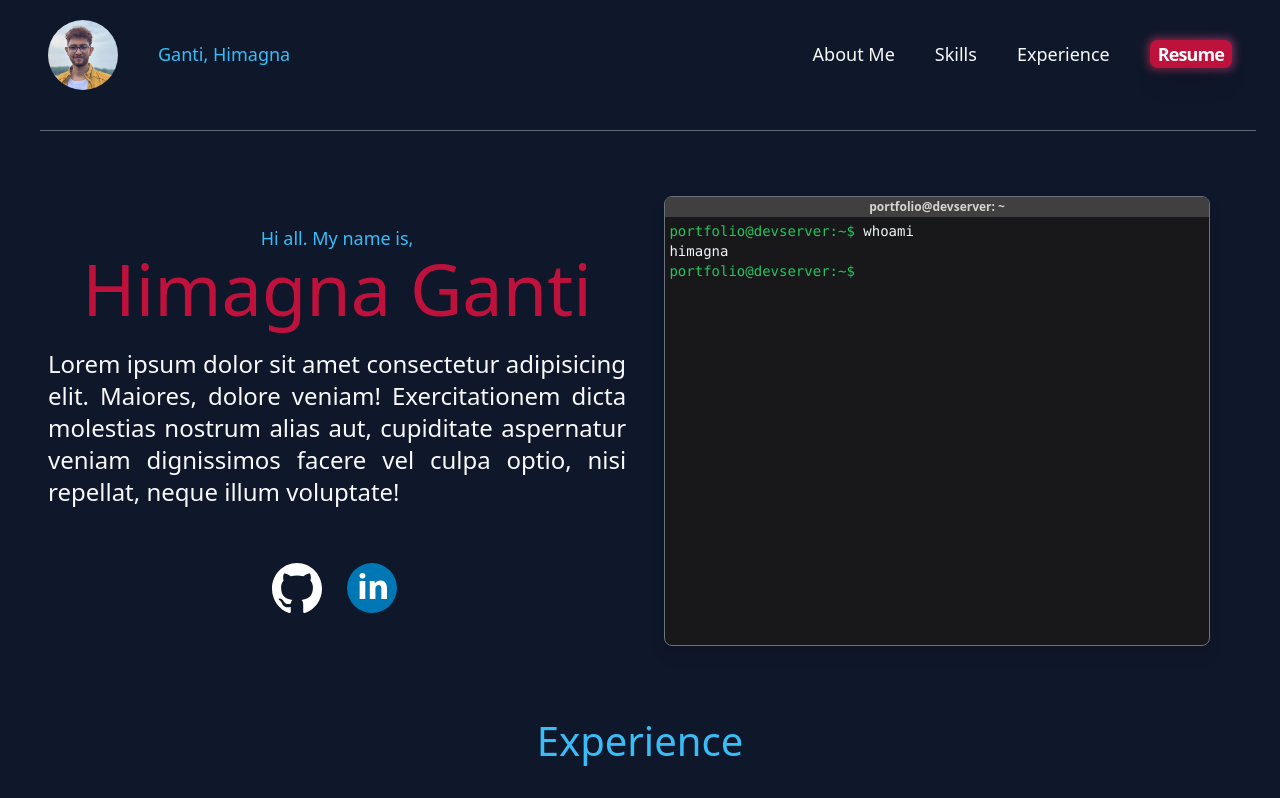
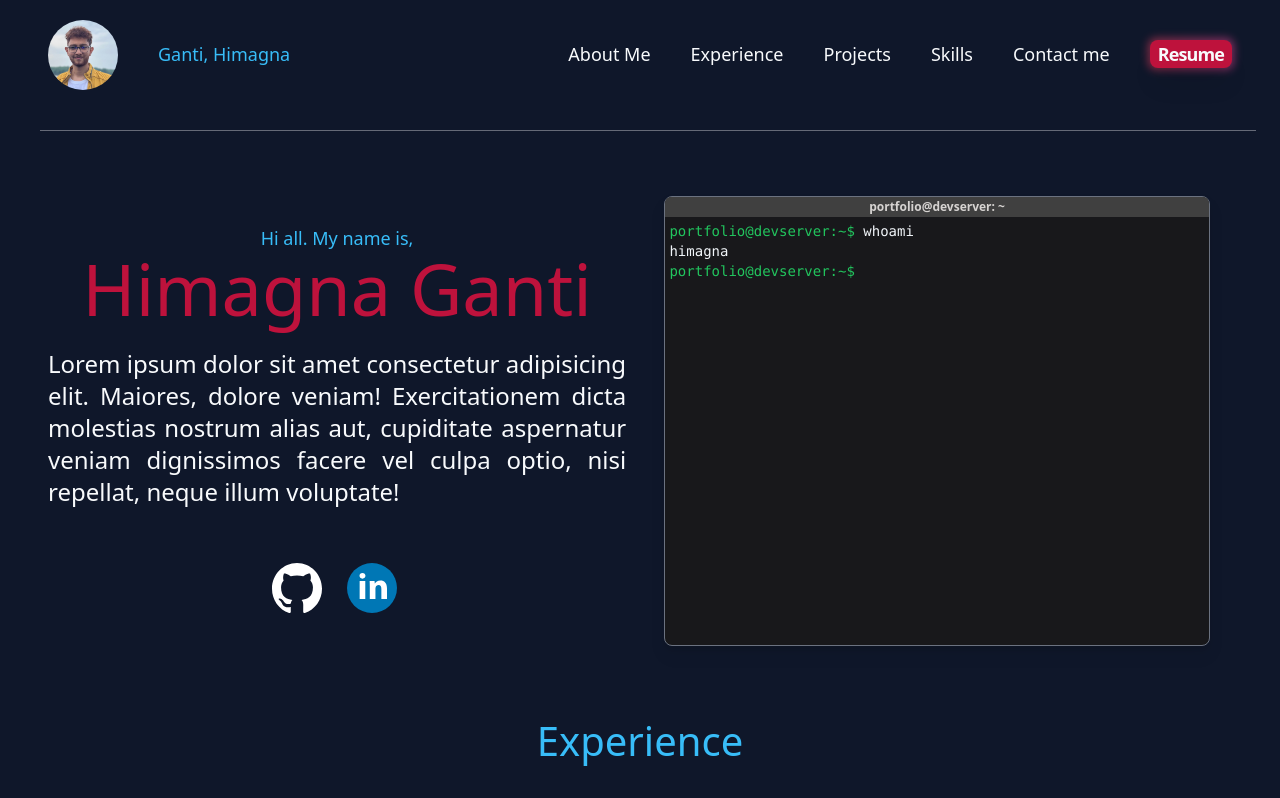
Before and after one commit to Himagna-Ganti/my_website, a React (Create React App) app: page / in a window 1280 px wide. Shown: the top 798 px of the page. Built offline with nearby package versions, Linux system fonts and the light colour scheme; a web font is replaced by a local one.

Commit message:
Added Footer

```diff
--- a/package.json
+++ b/package.json
@@ -8,7 +8,9 @@
     "@testing-library/user-event": "^13.5.0",
     "react": "^18.2.0",
     "react-dom": "^18.2.0",
+    "react-hook-form": "^7.48.2",
     "react-scripts": "5.0.1",
+    "react-scroll": "^1.9.0",
     "react-typed": "^1.2.0",
     "web-vitals": "^2.1.4"
   },
--- a/src/App.js
+++ b/src/App.js
@@ -4,6 +4,9 @@ import Header from "./components/Header";
 import Projects from "./components/Projects";
 import Experience from "./components/Experience";
 import Skills from "./components/Skills";
+import ContactForm from "./components/ContactForm";
+import Footer from "./components/Footer";
+
 function App() {
   return (
     <div className="bg-darkness overflow-hidden ">
@@ -13,6 +16,8 @@ function App() {
       <Experience />
       <Projects />
       <Skills />
+      <ContactForm />
+      <Footer />
     </div>
   );
 }
--- a/src/components/Card.js
+++ b/src/components/Card.js
@@ -13,7 +13,7 @@ function Card(props) {
       </div>
       <div className=" flex justify-between px-[20px]  h-[200px]">
         <div className=" flex flex-col w-[50%] items-center justify-center">
-          <p className="text-white text-[18px] ">{props.description}</p>
+          <p className="text-white text-[18px]  ">{props.description}</p>
         </div>
         <div className="w-[50%]  flex flex-row justify-end">
           <img src={props.image} className="rounded-lg" alt=""></img>
--- /dev/null
+++ b/src/components/ContactForm.js
@@ -0,0 +1,97 @@
+import React from "react";
+
+export default function ContactForm() {
+  /*
+  const [result, setResult] = React.useState("");
+
+  const onSubmit = async (event) => {
+    event.preventDefault();
+    setResult("Sending....");
+    const formData = new FormData(event.target);
+
+    formData.append("access_key", "48852d54-44e9-4e72-b5fe-5966570f4436");
+
+    const res = await fetch("https://api.web3forms.com/submit", {
+      method: "POST",
+      body: formData,
+    }).then((res) => res.json());
+
+    if (res.success) {
+      console.log("Success", res);
+      setResult(res.message);
+    } else {
+      console.log("Error", res);
+      setResult(res.message);
+    }
+  };*/
+
+  return (
+    <div id="contactme" className="flex justify-center">
+      <div className=" w-[800px]">
+        <div className="flex  justify-center   ">
+          <h2 className="text-code text-[40px] mb-3">Contact Us</h2>
+        </div>
+        <div className=" px-[20px]">
+          <form action="https://api.web3forms.com/submit" method="POST">
+            <input
+              type="hidden"
+              name="access_key"
+              value="48852d54-44e9-4e72-b5fe-5966570f4436"
+            ></input>
+            <div class="mb-4">
+              <label
+                for="name"
+                className="block text-md font-medium text-white"
+              >
+                Name
+              </label>
+              <input
+                type="text"
+                id="name"
+                name="name"
+                className="mt-1 p-2 w-full border rounded-md"
+              />
+              <input type="hidden" name="from_name" value="My_Website"></input>
+            </div>
+            <div class="mb-4">
+              <label
+                for="email"
+                className="block text-md font-medium text-white"
+              >
+                Email
+              </label>
+              <input
+                type="email"
+                id="email"
+                name="email"
+                className="mt-1 p-2 w-full border rounded-md"
+              />
+            </div>
+            <div class="mb-6">
+              <label
+                for="message"
+                className="block text-md font-medium text-white"
+              >
+                Message
+              </label>
+              <textarea
+                id="message"
+                name="message"
+                rows="4"
+                className="mt-1 p-2 w-full min-h-[20px]  border rounded-md"
+              ></textarea>
+            </div>
+            <div className="">
+              <button
+                type="submit"
+                className="bg-code text-white font-bold py-2 px-2 rounded-md w-[130px] hover:bg-white hover:text-code transition-colors duration-300 ease-in-out"
+              >
+                Send Message
+              </button>
+            </div>
+          </form>
+        </div>
+      </div>
+    </div>
+  );
+}
--- a/src/components/Experience.js
+++ b/src/components/Experience.js
@@ -38,7 +38,10 @@ const workEx = [
 
 function Experience() {
   return (
-    <div className=" w-[screen] mx-[40px] h-[700px] text-white px=[10px] mb-[50px]">
+    <div
+      className=" w-[screen] mx-[40px] h-[700px] text-white px=[10px] mb-[50px]"
+      id="experience"
+    >
       <div className="flex justify-center">
         <h1 className="text-code text-[40px]">Experience</h1>
       </div>
--- /dev/null
+++ b/src/components/Footer.js
@@ -0,0 +1,53 @@
+import React from "react";
+import gh from "../assets/gh.svg";
+import linkedin from "../assets/linkedin.svg";
+
+function Footer() {
+  return (
+    <div className="h-[120px] flex flex-col justify-center  mt-[30px] bg-card">
+      <div className=" text-white text-lg h-[80px]  mx-[50px] flex items-center justify-between ">
+        <div className="w-[300px] mx-[10px] h-[100px]  flex items-center  ">
+          <span className="text-rose-700 text-[20px]">
+            &copy; Himagna Ganti
+          </span>
+        </div>
+        <div className="w-[300px] mx-[10px] h-[100px]  flex items-center justify-end  space-x-6">
+          <div className="h-[37px] w-[37px]">
+            <a
+              target="_blank"
+              href="https://github.com/Himagna-Ganti"
+              rel="noreferrer"
+              className="pt-[5px]"
+            >
+              <img src={gh} alt="" />
+            </a>
+          </div>
+          <div className="h-[45px] w-[45px]">
+            <a
+              target="_blank"
+              href="https://www.linkedin.com/in/himagna-ganti-500b0b235/"
+              rel="noreferrer"
+            >
+              <img src={linkedin} alt="" />
+            </a>
+          </div>
+        </div>
+      </div>
+      <div className="text-rose-700 text-md flex justify-center mb-[20px]">
+        <span>
+          All trademarks belong to the respective owners. Icons provided by
+          <span>&#160;</span>
+          <a
+            href="https://www.svgrepo.com/"
+            target="_blank"
+            rel="noreferrer"
+            className="underline"
+          >
+            svgrepo
+          </a>
+        </span>
+      </div>
+    </div>
+  );
+}
+export default Footer;
--- a/src/components/Nav.js
+++ b/src/components/Nav.js
@@ -1,4 +1,5 @@
 import React from "react";
+import { Link } from "react-scroll";
 import propic from "../assets/100x100.jpg";
 function Nav() {
   return (
@@ -20,9 +21,55 @@ function Nav() {
 
       <div className="mt-5">
         <ul className="flex justify-around text-slate-50 text-lg space-x-10  ">
-          <li className="hover:text-buttons  duration-300 ">About Me</li>
-          <li className="hover:text-buttons duration-300">Skills</li>
-          <li className="hover:text-buttons duration-300"> Experience</li>
+          <a href="aboutme">
+            <li className="hover:text-buttons  duration-300 ">About Me</li>
+          </a>
+          <a href="experience">
+            <Link
+              to="experience"
+              spy={true}
+              smooth={true}
+              offset={0}
+              duration={500}
+            >
+              <li className="hover:text-buttons duration-300"> Experience</li>
+            </Link>
+          </a>
+
+          <a href="projects">
+            <Link
+              to="projects"
+              spy={true}
+              smooth={true}
+              offset={0}
+              duration={500}
+            >
+              <li className="hover:text-buttons duration-300"> Projects</li>
+            </Link>
+          </a>
+          <a href="skills">
+            <Link
+              to="skills"
+              spy={true}
+              smooth={true}
+              offset={0}
+              duration={500}
+            >
+              <li className="hover:text-buttons duration-300">Skills</li>
+            </Link>
+          </a>
+          <a href="contactme">
+            <Link
+              to="contactme"
+              spy={true}
+              smooth={true}
+              offset={0}
+              duration={500}
+            >
+              <li className="hover:text-buttons duration-300"> Contact me</li>
+            </Link>
+          </a>
+
           <div className="relative group ">
             <div className="absolute -inset-0.5  bg-gradient-to-r from-rose-500 to-pink-500 rounded-lg blur-sm opacity-50 group-hover:opacity-80 transition duration-1000 group-hover:duration-300"></div>
             <li className="relative">
--- a/src/components/Projects.js
+++ b/src/components/Projects.js
@@ -36,7 +36,10 @@ const projects = [
 ];
 function Projects() {
   return (
-    <div className=" m-10 h-[1100px]  w-[screen] flex-col content-center justify-center ">
+    <div
+      id="projects"
+      className=" m-10 h-[1100px]  w-[screen] flex-col content-center justify-center "
+    >
       <div className="flex justify-center">
         <h1 className="text-[40px] text-code">Projects</h1>
       </div>
--- a/src/components/Skills.js
+++ b/src/components/Skills.js
@@ -139,7 +139,7 @@ let skills = [
 ];
 function Skills() {
   return (
-    <div className=" m-10 h-[550px]  w-[screen]">
+    <div id="skills" className=" m-10 h-[550px]  w-[screen]">
       <div className="text-code text-[40px] flex justify-center">
         Skills and Interests
       </div>
--- a/src/components/Tile.js
+++ b/src/components/Tile.js
@@ -6,7 +6,7 @@ function Tile(props) {
     return (
       <>
         <div className=" bg-code border-2 border-code max-w-max h-[40px] rounded-lg flex items-center justify-center">
-          <h1 className="text-white font-bold text-xl px-[5px]">
+          <h1 className="text-white  font-bold text-xl px-[5px]">
             {props.data}
           </h1>
         </div>
```
Also changed, not shown: src/components/Contact.js (deleted), 1 other file (tests, documents, lock files or other folders).
